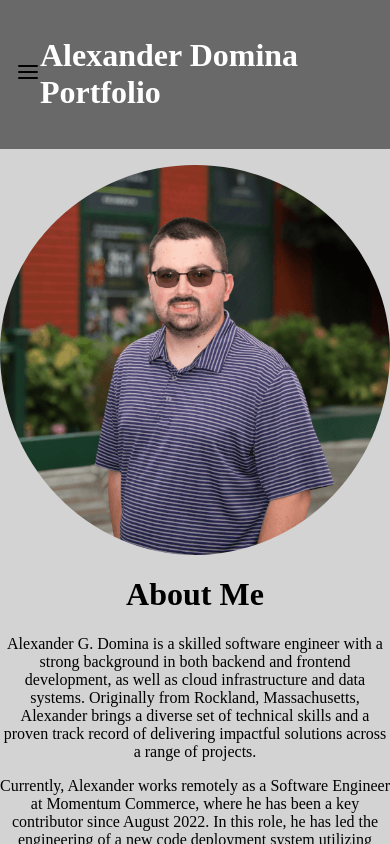
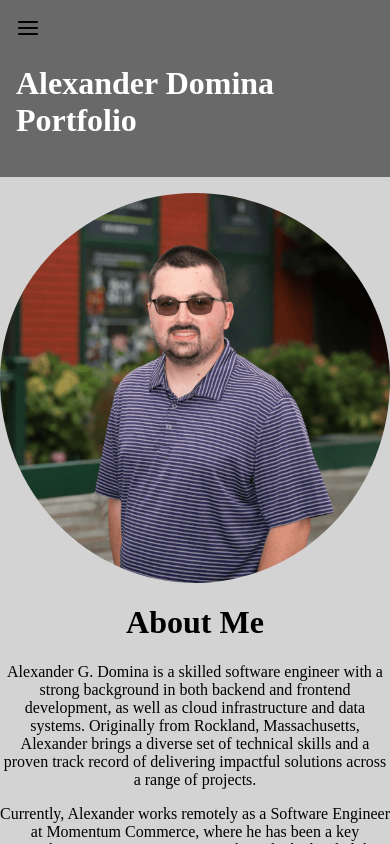
Before and after one commit to adomina45/cs601-final-project, a React (Vite) app: page / in a window 390 px wide. Shown: the top 844 px of the page. Built offline with nearby package versions, Linux system fonts and the light colour scheme.

Commit message:
Responsive nav

```diff
--- a/src/styles/main.css
+++ b/src/styles/main.css
@@ -239,6 +239,17 @@ textarea {
   }
 }
 
+@media (max-width: 875px) {
+  header {
+    flex-direction: column;
+    align-items: flex-start;
+  }
+
+  .nav {
+    top: 1.25rem;
+  }
+}
+
 @media (max-width: 700px) {
   .container {
     width: 100%
```
